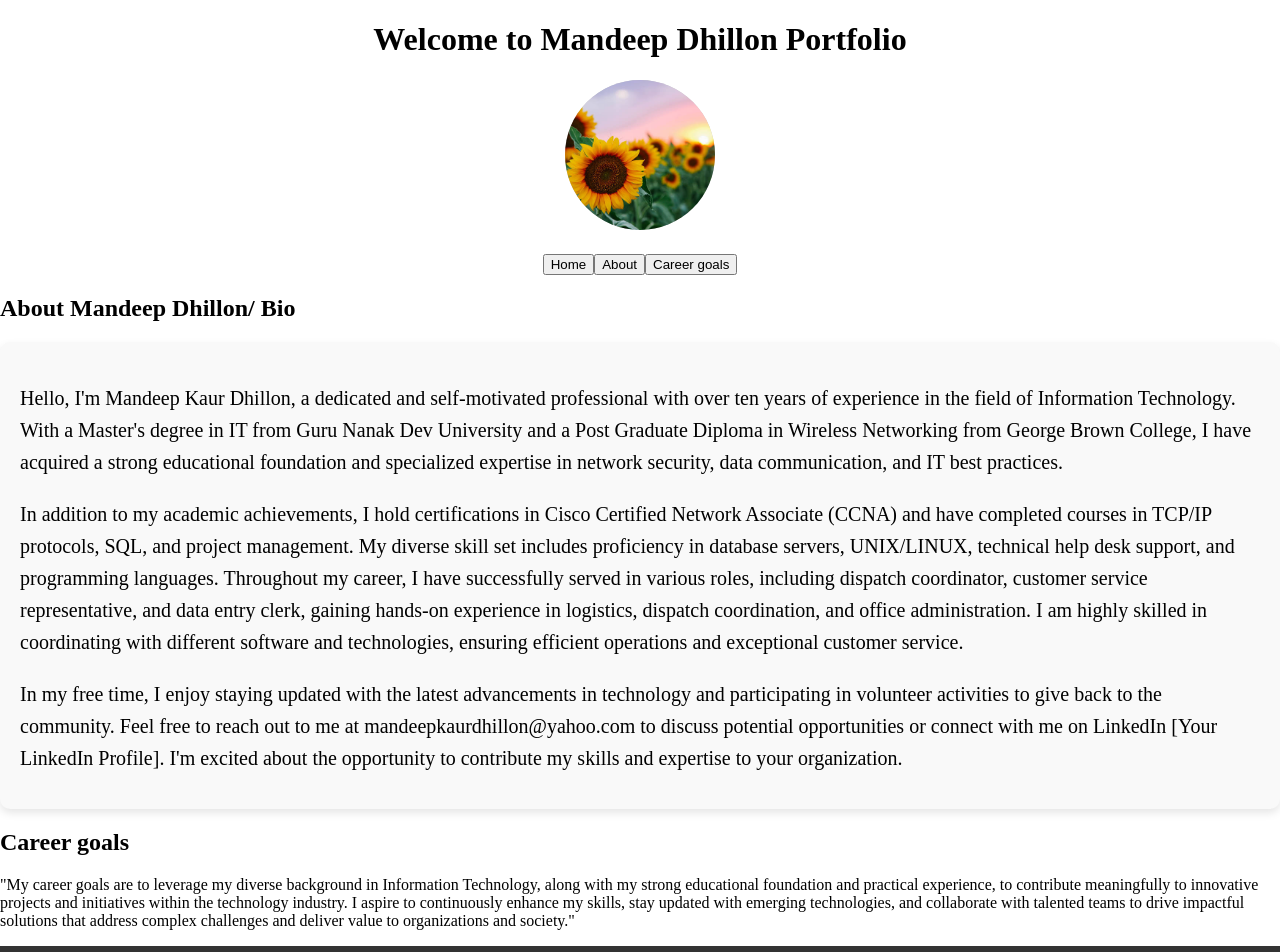
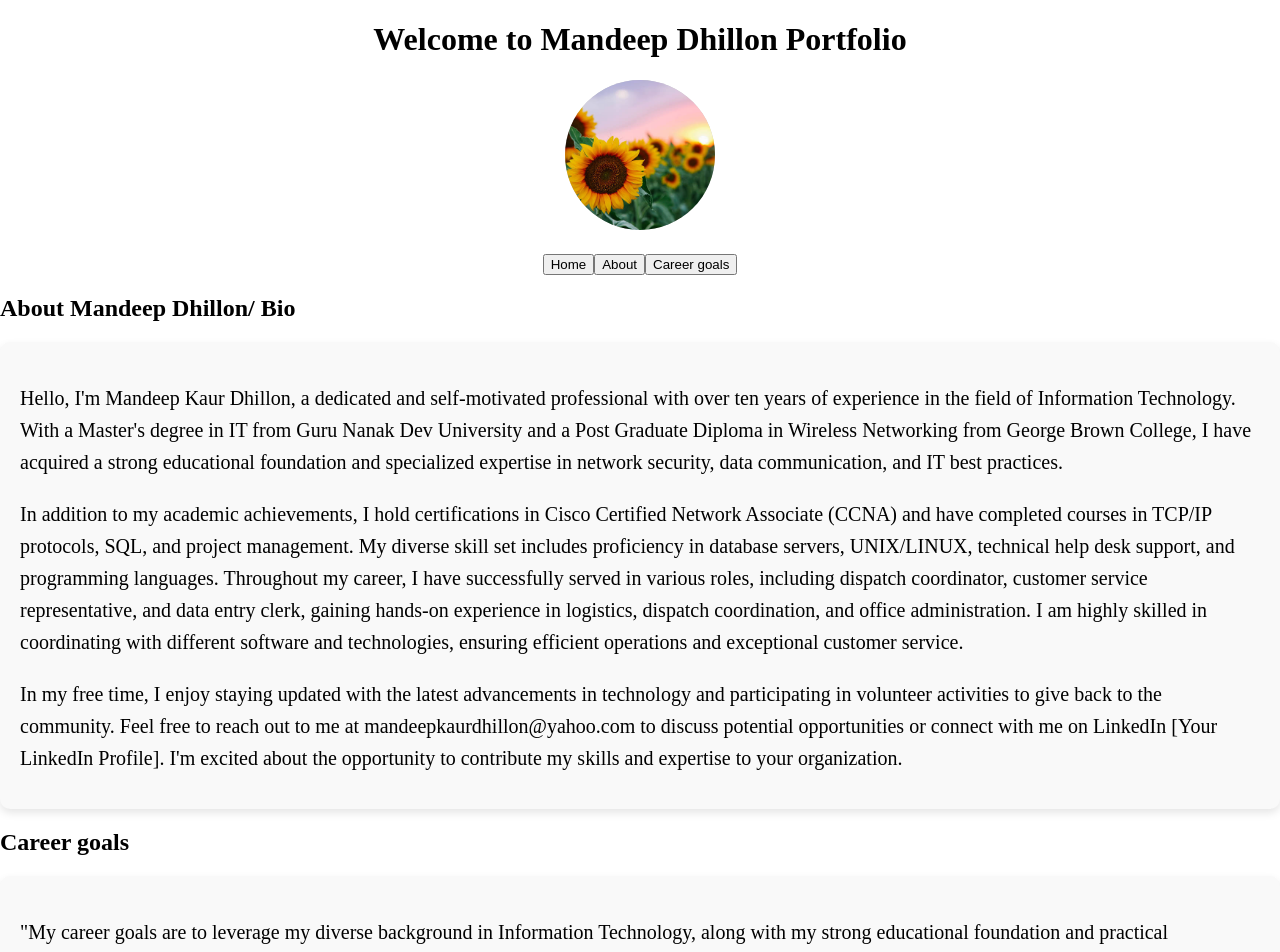
Before and after one commit to Mandeep-Dhillon/Mandeep-Dhillon.github.io, a plain HTML site: page index.html in a window 1280 px wide. Shown: the top 952 px of the page. Drawn offline with Linux system fonts and the light colour scheme.

Commit message:
added more goals details

```diff
--- a/css/app.css
+++ b/css/app.css
@@ -1,3 +1,10 @@
+
+body {
+    display: flex;
+    flex-direction: column;
+    min-height: 100vh; /* Ensure the body covers the entire viewport height */
+    margin: 0;
+}
 
 h1 {
     text-align: center; /* Center the content horizontally */
@@ -47,17 +54,23 @@ h1 {
     text-align: center; /* Center align heading */
 }
 
+.goals {
+    background-color: #f9f9f9; /* Set background color */
+    padding: 20px; /* Add padding for spacing */
+    border-radius: 10px; /* Add rounded corners */
+    box-shadow: 0 4px 8px rgba(0, 0, 0, 0.1); /* Add shadow for depth */
+}
+
+.goals p {
+    font-size: 20px; /* Set font size */
+    line-height: 1.6; /* Set line height */
+    margin-bottom: 15px; /* Add margin bottom for spacing between paragraphs */
+}
+
 .goals h2 {
     font-size: 30px; /* Set font size */
     margin-bottom: 10px; /* Add margin bottom for spacing */
     text-align: center; /* Center align heading */
-}
-
-body {
-    display: flex;
-    flex-direction: column;
-    min-height: 100vh; /* Ensure the body covers the entire viewport height */
-    margin: 0;
 }
 
 footer {
```
